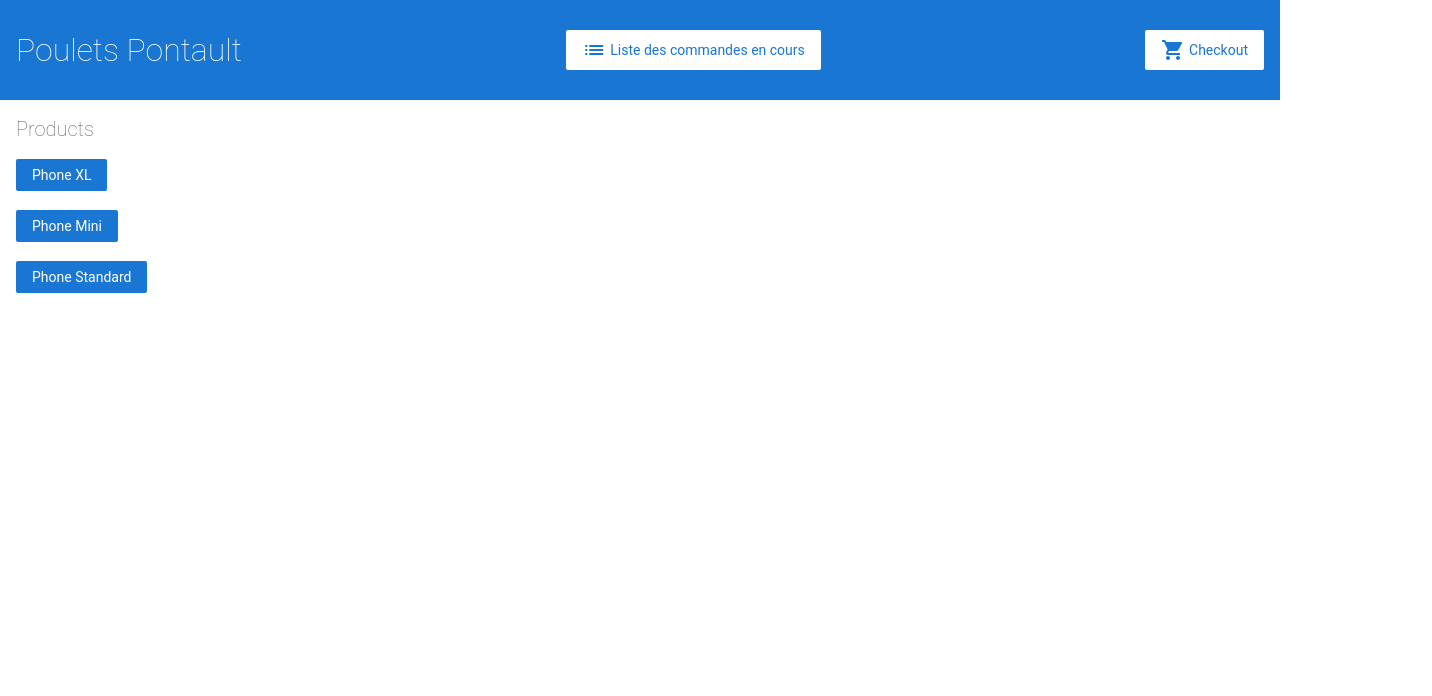
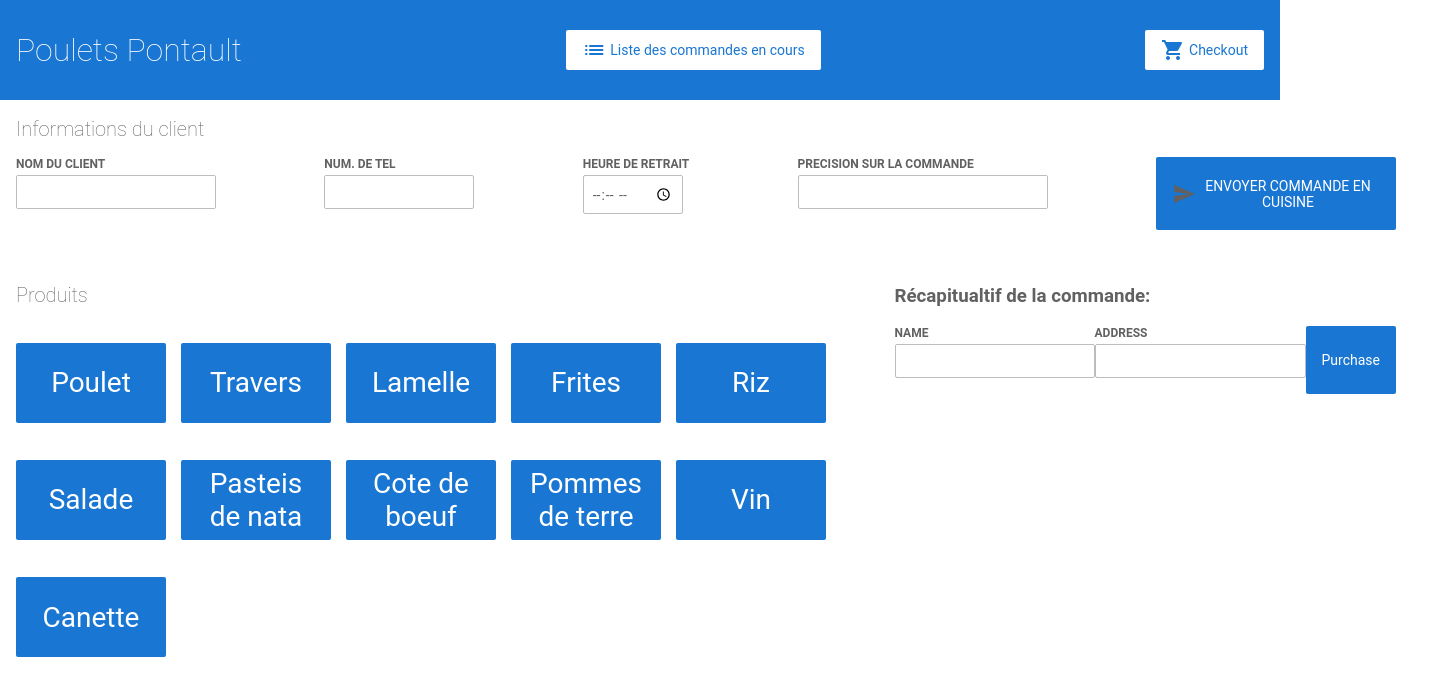
Before and after one commit to Julien-ngz/angular-test-gs, an Angular app: page / in a window 1280 px wide. Shown: the top 696 px of the page, 1432 px wide, since content can reach past the window. Built offline with nearby package versions, Linux system fonts and the light colour scheme.

Commit message:
4 files modified

```diff
--- a/src/app/cart/cart.component.html
+++ b/src/app/cart/cart.component.html
@@ -1,12 +1,9 @@
-<h3>Cart</h3>
-
-<p>
-  <a routerLink="/shipping">Shipping Prices</a>
-</p>
+<div class="container-order">
+  <h3>Récapitualtif de la commande:</h3>
 
   <div class="cart-item" *ngFor="let item of items">
     <span>{{ item.name }} </span>
-  <span>{{ item.price | currency }}</span>
+    <span>{{ item.price | currency:'EUR' }}</span>
   </div>
 
   <form [formGroup]="checkoutForm" (ngSubmit)="onSubmit()">
@@ -28,3 +25,4 @@
     <button class="button" type="submit">Purchase</button>
 
   </form>
+</div>
--- a/src/app/product-list/product-list.component.html
+++ b/src/app/product-list/product-list.component.html
@@ -1,11 +1,38 @@
-<h2>Products</h2>
-
-<div *ngFor="let product of products">
-  <h3>
-  <button (click)="addToCart(product)">{{ product.name }}</button>
-  </h3>
+<div class="customer-info">
+  <h2>Informations du client</h2>
+  <form>
+    <div>
+      <label for="name">NOM DU CLIENT</label>
+      <input id="name" type="text" >
+    </div>
+    <div>
+      <label for="phone-number">NUM. DE TEL</label>
+      <input id="phone-number" type="text">
+    </div>
+    <div>
+      <label for="comment">HEURE DE RETRAIT</label>
+      <input id="time" type="time">
+    </div>
+    <div>
+      <label for="comment">PRECISION SUR LA COMMANDE</label>
+      <input id="comment" type="text">
+    </div>
+    <button class="button" type="submit" id="send-to-kitchen" ><i class="material-icons">send</i>ENVOYER COMMANDE EN CUISINE</button>
+  </form>
 </div>
-
+<div class="container-product_order">
+  <div class="container-product">
+    <h2>Produits</h2>
+    <div class="products_section">
+      <div *ngFor="let product of products">
+        <h3>
+          <button class="product-button" (click)="addToCart(product)">{{ product.name }}</button>
+        </h3>
+      </div>
+    </div>
+  </div>
+  <app-cart></app-cart>
+</div>
 <!--
 Copyright Google LLC. All Rights Reserved.
 Use of this source code is governed by an MIT-style license that
--- a/src/app/products.ts
+++ b/src/app/products.ts
@@ -8,24 +8,71 @@ export interface Product {
 export const products = [
   {
     id: 1,
-    name: 'Phone XL',
-    price: 799,
-    description: 'A large phone with one of the best screens'
+    name: 'Poulet',
+    price: 10,
+    description: 'This a description'
   },
   {
     id: 2,
-    name: 'Phone Mini',
-    price: 699,
-    description: 'A great phone with one of the best cameras'
+    name: 'Travers',
+    price: 7,
+    description: 'This a description'
   },
   {
     id: 3,
-    name: 'Phone Standard',
-    price: 299,
-    description: ''
+    name: 'Lamelle',
+    price: 1.5,
+    description: 'This a description'
+  },
+  {
+    id: 4,
+    name: 'Frites',
+    price: 3,
+    description: 'This a description'
+  },
+  {
+    id: 5,
+    name: 'Riz',
+    price: 3,
+    description: 'This a description'
+  },
+  {
+    id: 6,
+    name: 'Salade',
+    price: 3,
+    description: 'This a description'
+  } /* TO REVIEW BIN DATA*/,
+  {
+    id: 2,
+    name: 'Pasteis de nata',
+    price: 7,
+    description: 'This a description'
+  },
+  {
+    id: 3,
+    name: 'Cote de boeuf',
+    price: 1.5,
+    description: 'This a description'
+  },
+  {
+    id: 4,
+    name: 'Pommes de terre',
+    price: 3,
+    description: 'This a description'
+  },
+  {
+    id: 5,
+    name: 'Vin',
+    price: 3,
+    description: 'This a description'
+  },
+  {
+    id: 6,
+    name: 'Canette',
+    price: 3,
+    description: 'This a description'
   }
 ];
-
 
 /*
 Copyright Google LLC. All Rights Reserved.
--- a/src/styles.css
+++ b/src/styles.css
@@ -131,8 +131,6 @@ app-top-bar h1 {
 .cart-item,
 .shipping-item {
   width: 100%;
-  min-width: 400px;
-  max-width: 450px;
   display: flex;
   flex-direction: row;
   justify-content: space-between;
@@ -142,6 +140,71 @@ app-top-bar h1 {
   background-color: #eeeeee;
 }
 
+/* Ordonnancement des boutons produits */
+.products_section {
+  display: flex;
+  flex-direction: row;
+  justify-content: flex-start;
+  margin-right: 30px;
+  flex-wrap: wrap;
+}
+
+.product-button {
+  border-radius: 2px;
+  font-size: 28px;
+  margin-right: 15px;
+  width: 150px;
+  text-align: center;
+  justify-content: center;
+  height: 80px;
+}
+
+/* Ordonnancement du recap commande*/
+.order_section {
+  display: flex;
+  flex-direction: row;
+  justify-content: space-between;
+  margin-right: 30px;
+}
+
+.container-product_order {
+  display: flex;
+  width: 1400px;
+}
+.container-product {
+  display: flex;
+  flex-direction: column;
+  width: 75%;
+}
+.container-order {
+  display: flex;
+  flex-direction: column;
+}
+.customer-info {
+  height: 150px;
+}
+form {
+  display: flex;
+  flex-direction: row;
+  justify-content: space-between;
+  margin-right: 20px;
+}
+#name {
+  width: 200px;
+}
+#phone-number {
+  width: 150px;
+}
+#time {
+  width: 100px;
+}
+#comment {
+  width: 250px;
+}
+
+#send-to-kitchen {
+  width: 240px;
+}
 /*
 Copyright Google LLC. All Rights Reserved.
 Use of this source code is governed by an MIT-style license that
```
Lines whose indentation alone changed are shown as unchanged.
